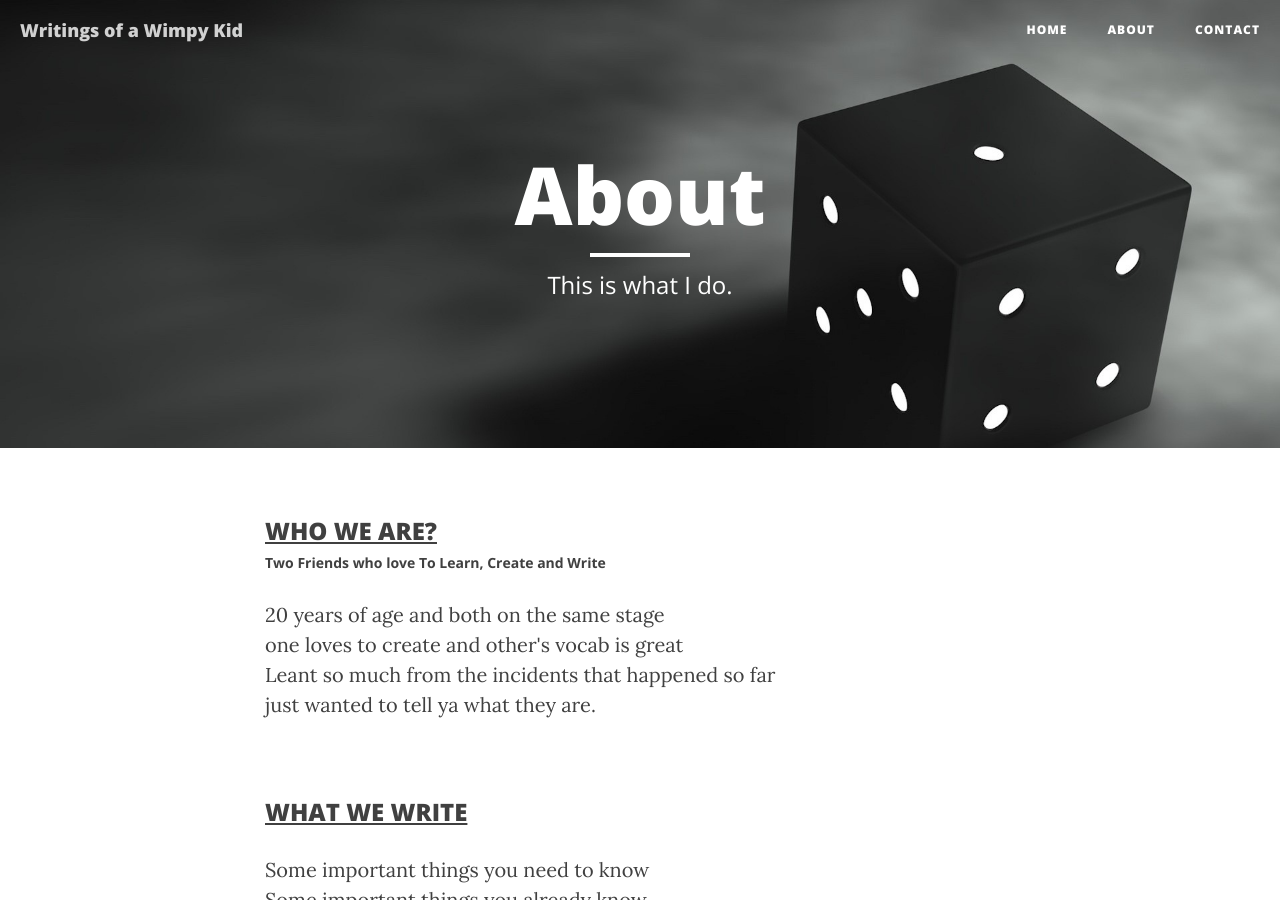
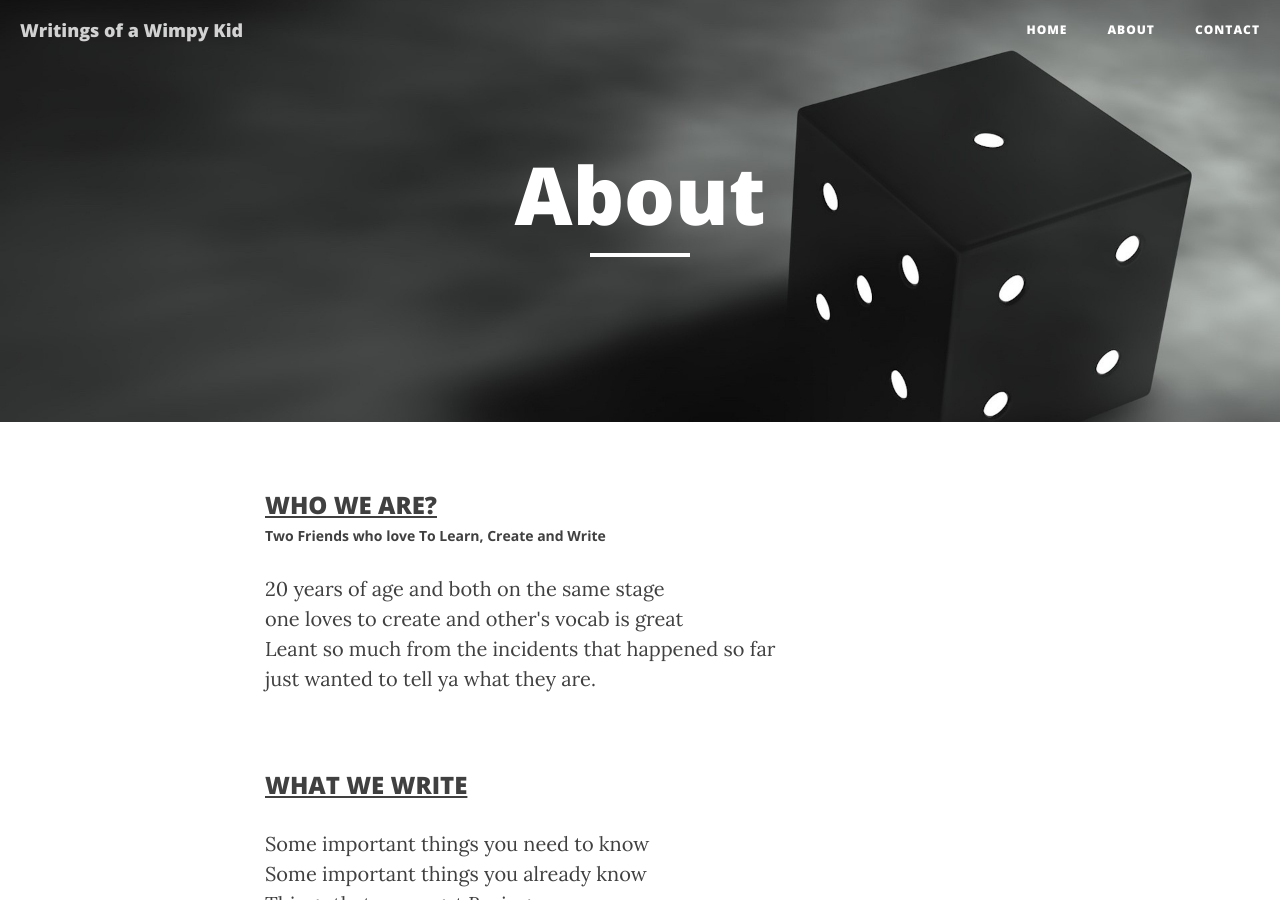
Before and after one commit to rahulogre/rahulogre.github.io, a Jekyll site: the page built from about.html, in a window 1280 px wide and 900 px high. Built offline with Jekyll 4.4.1, drawn with Linux system fonts in a browser that asks for light colours; nearby versions of some CDN libraries.

Commit message:
commit
about page is ready

```diff
--- a/about.html
+++ b/about.html
@@ -1,7 +1,7 @@
 ---
 layout: page
 title: "About"
-description: "This is what I do."
+description: ""
 header-img: "img/about-bg.jpg"
 ---
 
```
